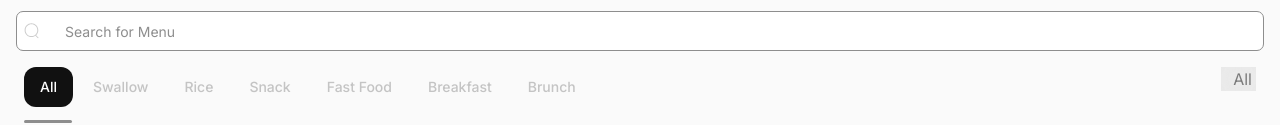
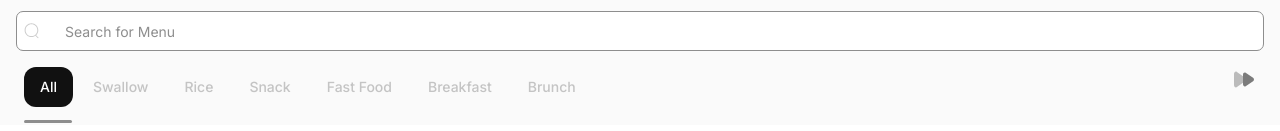
Before and after one commit to teju-doyin/waitr-user-app, a Next.js app: page /homepage in a window 1280 px wide. Shown: the part 201-332 px from the top of the page. Built offline with nearby package versions, Linux system fonts and the light colour scheme.

Commit message:
fixed a few eslint errors

```diff
--- a/app/homepage/page.tsx
+++ b/app/homepage/page.tsx
@@ -1,16 +1,11 @@
 "use client"
 import React from 'react'
-import Image from "next/image"
-import { useMeals } from '@/context/MealsContext'
-import heroHeader from '@/public/hero-header.svg'
 import HeroHomepage from '@/components/HeroHomepage'
 import FooterHomepage from '@/components/FooterHomepage'
 import Meals from '@/components/Meals'
 
 
 const HomePage = () => {
-  const { meals } = useMeals()
-  // console.log(meals)
   return (
     <div className='relative flex flex-col h-screen  w-full overflow-hidden bg-[#FAFAFA]'>
       <HeroHomepage/>
--- a/app/layout.tsx
+++ b/app/layout.tsx
@@ -1,3 +1,4 @@
+import React from "react";
 import type { Metadata } from "next";
 import { Inter } from "next/font/google";
 import "./globals.css";
--- a/app/page.tsx
+++ b/app/page.tsx
@@ -1,7 +1,4 @@
 'use client'
-import { toast } from "sonner"
-import { Toaster } from "@/components/ui/sonner"
-import { Button } from "@/components/ui/button"
 import Image from "next/image"
 import logo from '@/public/logo.svg'
 import {motion, AnimatePresence} from 'framer-motion'
--- a/components/Meals.tsx
+++ b/components/Meals.tsx
@@ -7,7 +7,7 @@ import { Button } from "@/components/ui/button"
 import { useMeals } from '@/context/MealsContext'
 import MealList from './MealList'
 import MealModal from './MealModal'
-
+import skip from '@/public/skip-icon.svg'
 
 const Meals = () => {
     const [activeFilter, setActiveFilter] = useState<string>('All')
@@ -79,7 +79,7 @@ const Meals = () => {
                         </Button>
                     ))}
 
-                    <span className='fixed z-10 backdrop-blur-md bg-[#11111111] right-6 pl-3 pr-1 text-[#7B7B7B]'>{activeFilter}</span>
+                    <Image src={skip} alt='' height={25} className='fixed z-10   right-6 '/>
                     <span
                         className="absolute bottom-0 rounded-sm h-[3px] bg-lightGray transition-all duration-300"
                         style={indicatorStyle}
--- a/components/ui/sonner.tsx
+++ b/components/ui/sonner.tsx
@@ -1,5 +1,5 @@
 "use client"
-
+import * as React from "react"
 import { useTheme } from "next-themes"
 import { Toaster as Sonner } from "sonner"
 
```
Also changed, not shown: public/skip-icon.svg (added).
